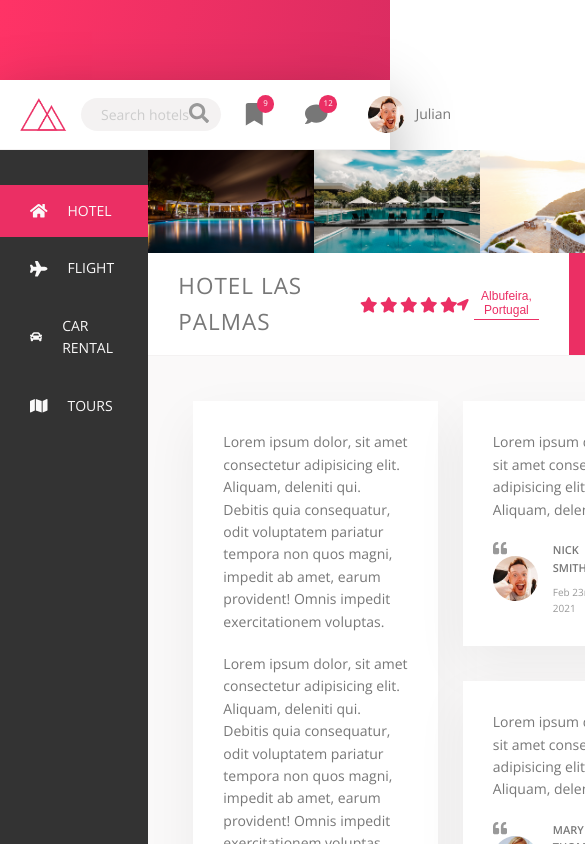
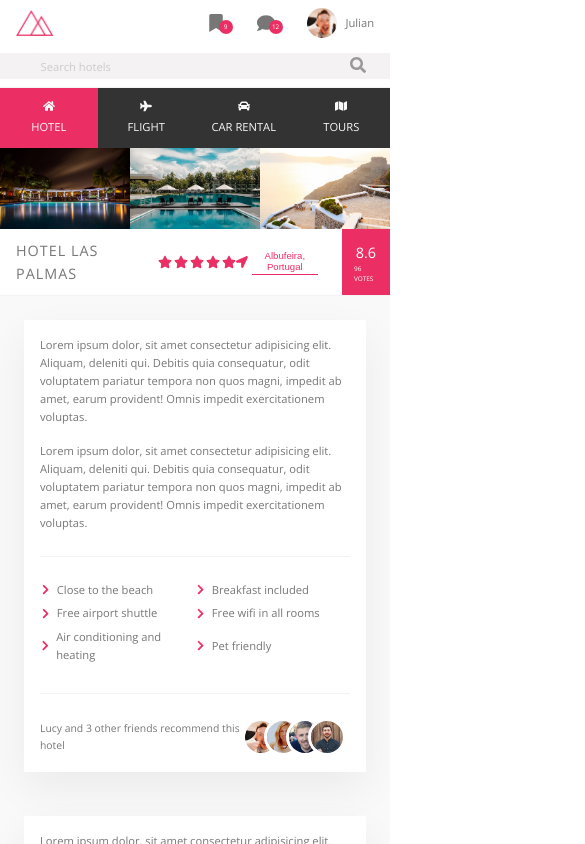
Before and after one commit to julikroch/trillo-project, a React (Create React App) app: page / in a window 390 px wide. Shown: the top 844 px of the page, 585 px wide, since content can reach past the window. Built offline with nearby package versions, Linux system fonts and the light colour scheme.

Commit message:
adding media querys

```diff
--- a/src/components/Main.tsx
+++ b/src/components/Main.tsx
@@ -111,8 +111,8 @@
                     </div>
                 </div>
                 <div className="user-reviews">
-                    {personReviews.map((review: Reviews) => (
-                        <figure className="review">
+                    {personReviews.map((review: Reviews, i: number) => (
+                        <figure className="review" key={i}>
                             <blockquote className="review__text">
                                 {review.description}
                             </blockquote>
--- a/src/sass/base/_base.scss
+++ b/src/sass/base/_base.scss
@@ -33,6 +33,13 @@
     --line: 1px solid var(--color-grey-light-2);
 }
 
+//SASS VARIABLES
+$bp-largest: 75em;
+$bp-large: 68.75em;
+$bp-medium: 56.25em;
+$bp-small: 37.5em;
+$bp-smallest: 31.25em;
+
 * {
     margin: 0;
     padding: 0;
@@ -47,6 +54,10 @@
 html {
     box-sizing: border-box;
     font-size: 62.5%;
+
+    @media only screen and (max-width: $bp-large) {
+        font-size: 50%;
+    }
 }
 
 body {
--- a/src/sass/components/_components.scss
+++ b/src/sass/components/_components.scss
@@ -10,6 +10,12 @@
     display: flex;
     align-items: center;
     justify-content: center;
+
+    @media only screen and (max-width: $bp-smallest) {
+        order: 1;
+        flex: 0 0 100%;
+        background-color: var(--color-grey-light-2);
+    }
 
     &__input {
         font-family: inherit;
@@ -116,11 +122,24 @@
     list-style: none;
     margin-top: 3.5rem;
 
+    @media only screen and (max-width: $bp-medium) {
+        display: flex;
+        margin: 0;
+    }
+
     &__item {
         position: relative;
 
         &:not(:last-child) {
             margin-bottom: .5rem;
+
+            @media only screen and (max-width: $bp-medium) {
+                margin: 0;
+            }
+        }
+
+        @media only screen and (max-width: $bp-medium) {
+            flex: 1;
         }
     }
 
@@ -158,6 +177,16 @@
         align-items: center;
         transition: ease .2s;
         z-index: 10;
+
+        @media only screen and (max-width: $bp-medium) {
+            justify-content: center;
+            padding: 2rem;
+        }
+
+        @media only screen and (max-width: $bp-small) {
+            flex-direction: column;
+            padding: 1.5rem .5rem;
+        }
     }
 
     &__icon {
@@ -165,6 +194,13 @@
         height: 1.75rem;
         margin-right: 2rem;
         fill: currentColor;
+
+        @media only screen and (max-width: $bp-small) {
+            margin-right: 0;
+            width: 1.5rem;
+            height: 1.5rem;
+            margin-bottom: .7rem;
+        }
     }
 }
 
@@ -173,6 +209,10 @@
     color: var(--color-grey-light-4);
     text-align: center;
     padding: 2.5rem;
+
+    @media only screen and (max-width: $bp-medium) {
+        display: none;
+    }
 }
 
 //GALLERY
@@ -197,6 +237,11 @@
         text-transform: uppercase;
         letter-spacing: 1px;
         padding: 1.5rem 3rem;
+
+        @media only screen and (max-width: $bp-small) {
+            font-size: 1.8rem;
+            padding: 1.25rem 2rem;
+        }
     }
 
     &__stars {
@@ -232,15 +277,27 @@
         flex-direction: column;
         align-items: center;
         justify-content: center;
+
+        @media only screen and (max-width: $bp-small) {
+            padding: 0 1.5rem;
+        }
     }
 
     &__rating-average {
         font-size: 2.25rem;
         font-weight: 300;
+
+        @media only screen and (max-width: $bp-small) {
+            font-size: 1.8rem;
+        }
     }
 
     &__rating-count {
         text-transform: uppercase;
+
+        @media only screen and (max-width: $bp-small) {
+            font-size: .8rem;
+        }
     }
 }
 
@@ -335,6 +392,7 @@
 
     &__friends {
         padding-right: .5rem;
+        display: flex;
     }
 
     &__photo {
@@ -345,7 +403,7 @@
         border: 3px solid #fff;
 
         &:not(:last-child) {
-            margin-right: -1.5rem;
+            margin-right: -2rem;
         }
     }
 }
@@ -359,6 +417,11 @@
     margin-bottom: 3.5rem;
     position: relative;
     overflow: hidden;
+
+    @media only screen and (max-width: $bp-medium) {
+        margin-bottom: 3rem;
+        padding: 2rem;
+    }
 
     &__text {
         margin-bottom: 2rem;
@@ -416,6 +479,10 @@
     padding: 3.5rem 0;
     text-align: center;
 
+    @media only screen and (max-width: $bp-medium) {
+        padding: 2.5rem 0;
+    }
+
     &__book-now {
         font-size: 2rem;
         font-weight: 300;
--- a/src/sass/layout/_layout.scss
+++ b/src/sass/layout/_layout.scss
@@ -4,6 +4,12 @@
     background-color: var(--color-grey-light-2);
     box-shadow: var(--shadow-dark);
     min-height: 50rem;
+
+    @media only screen and (max-width: $bp-largest) {
+        margin: 0;
+        max-width: 100%;
+        width: 100%;
+    }
 }
 
 .header {
@@ -14,10 +20,20 @@
     display: flex;
     justify-content: space-between;
     align-items: center;
+
+    @media only screen and (max-width: $bp-smallest) {
+        flex-wrap: wrap;
+        align-content: space-around;
+        height: 11rem;
+    }
 }
 
 .content {
     display: flex;
+
+    @media only screen and (max-width: $bp-medium) {
+        flex-direction: column;
+    }
 }
 
 .sidebar {
@@ -40,6 +56,14 @@
     border-bottom: var(--line);
     font-size: 1.4rem;
     gap: 2.5rem;
+
+    @media only screen and (max-width: $bp-medium) {
+        padding: 3rem;
+    }
+
+    @media only screen and (max-width: $bp-small) {
+        flex-direction: column;
+    }
 }
 
 .description {
@@ -48,6 +72,16 @@
     box-shadow: var(--shadow-light);
     padding: 3rem;
     flex: 0 0 60%;
+
+    @media only screen and (max-width: $bp-medium) {
+        padding: 2rem;
+        margin-right: 3rem;
+    }
+
+    @media only screen and (max-width: $bp-small) {
+        margin-right: 0;
+        margin-bottom: 3rem;
+    }
 }
 
 .user-reviews {
```
